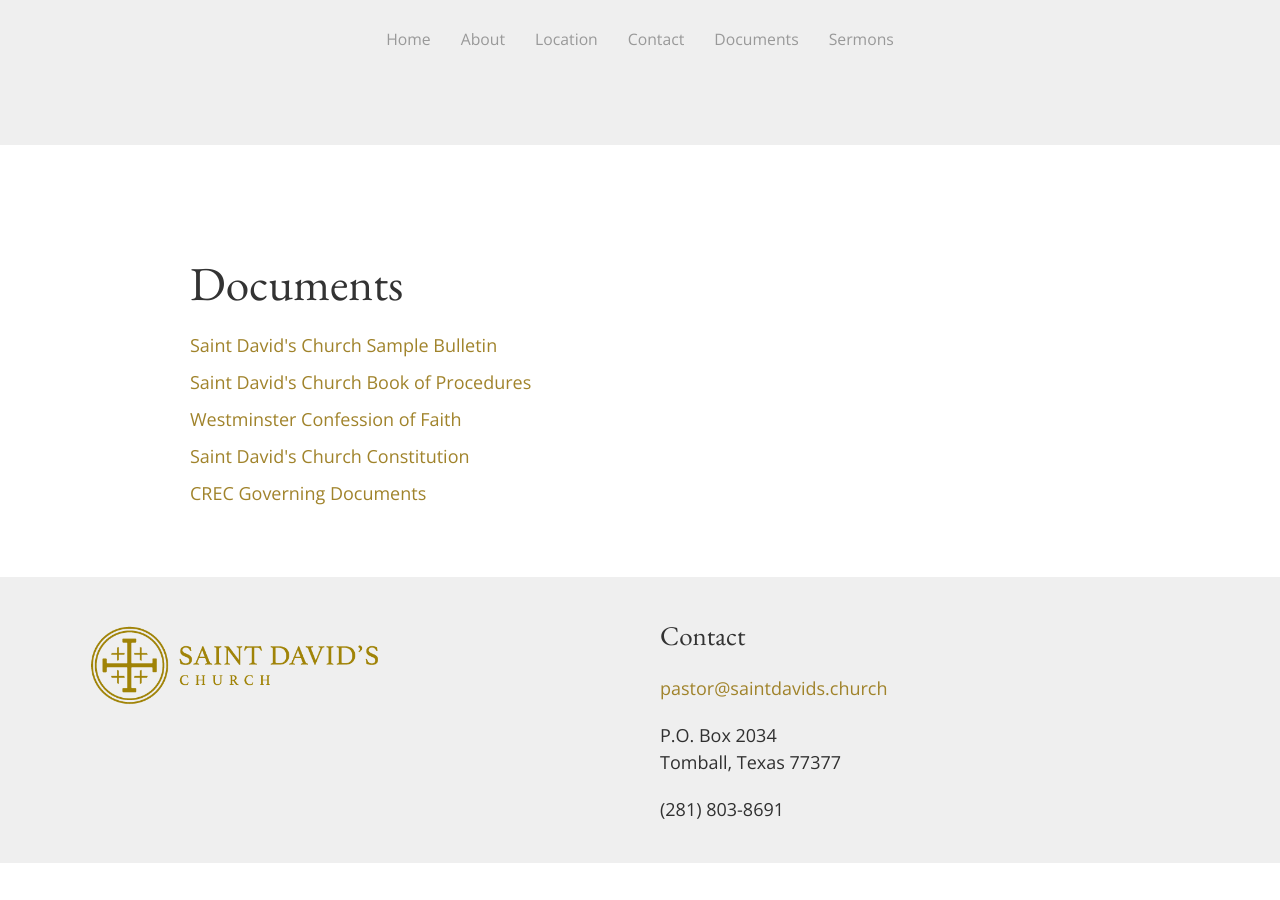
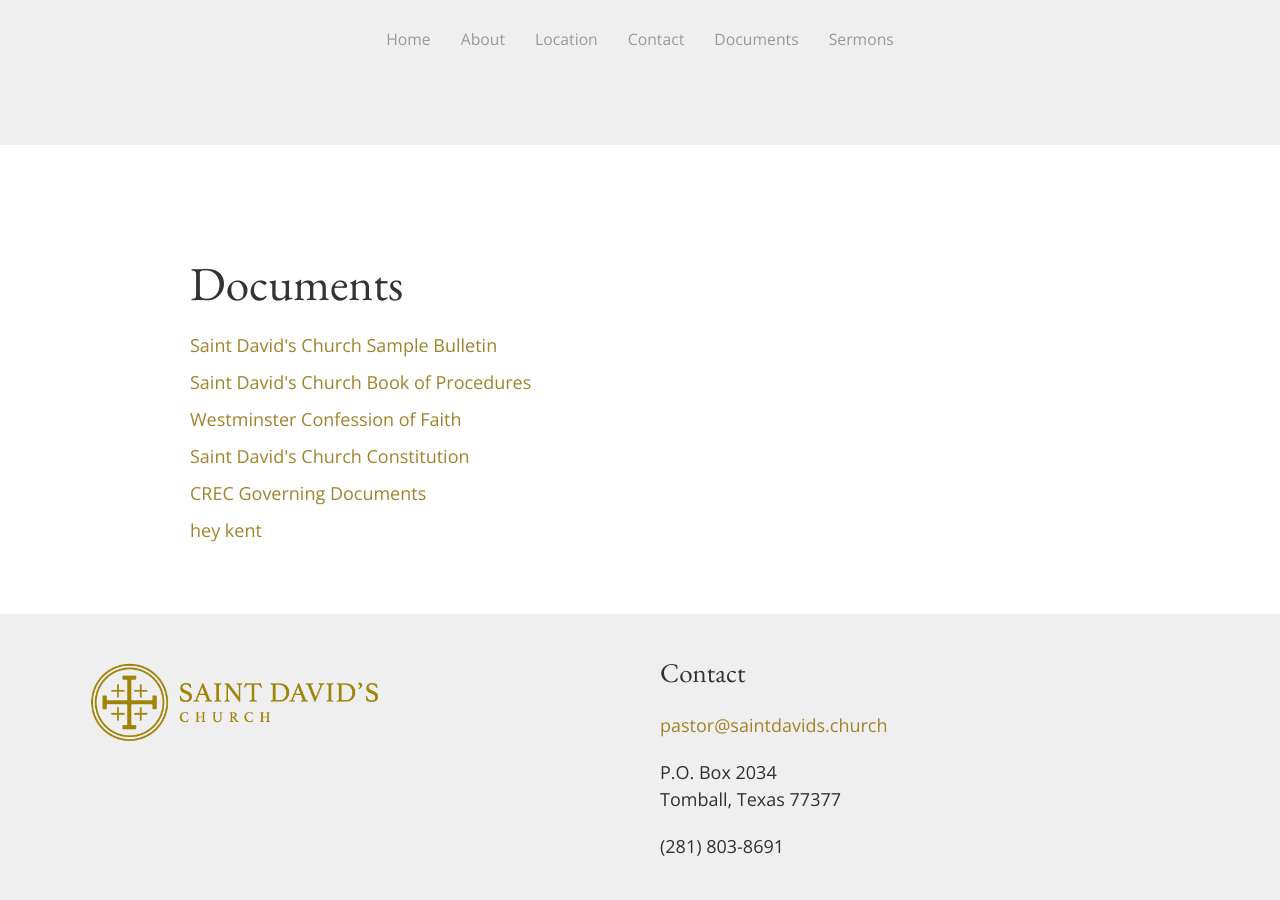
Before and after one commit to SaintDavidsChurch/website, a Jekyll site: the page built from index.html, in a window 1280 px wide and 900 px high, scrolled down 3537 px. Built offline with Jekyll 4.4.1, drawn with Linux system fonts in a browser that asks for light colours; before the commit the page ends 4400 px from its top, so only the background shows below that.

Commit message:
Updated by InferCMS

```diff
--- a/_data/documents.yml
+++ b/_data/documents.yml
@@ -1,15 +1,12 @@
--
-  name: Saint David's Church Sample Bulletin
+- name: Saint David's Church Sample Bulletin
   link: http://saintdavids.seththoburn.com/assets/documents/saint-davids-sample-bulletin.pdf
--
-  name: Saint David's Church Book of Procedures
+- name: Saint David's Church Book of Procedures
   link: https://saintdavids.seththoburn.com/assets/documents/book-of-procedures.pdf
--
-  name: Westminster Confession of Faith
+- name: Westminster Confession of Faith
   link: https://saintdavids.seththoburn.com/assets/documents/westminster-confession-of-faith.pdf
--
-  name: Saint David's Church Constitution
+- name: Saint David's Church Constitution
   link: https://saintdavids.seththoburn.com/assets/documents/saint-davids-constitution.pdf
--
-  name: CREC Governing Documents
+- name: CREC Governing Documents
   link: https://www.crechurches.org/documents/
+- name: hey kent
+  link: ''
```
